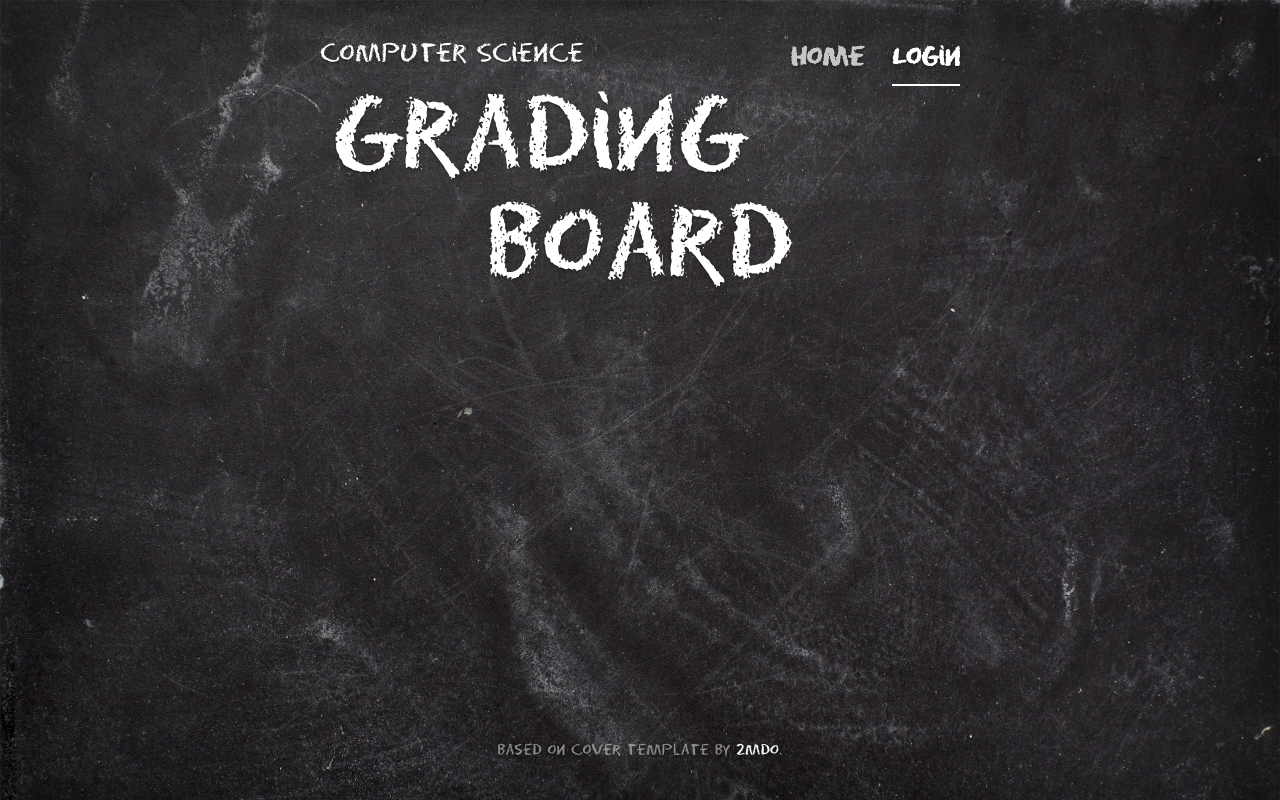
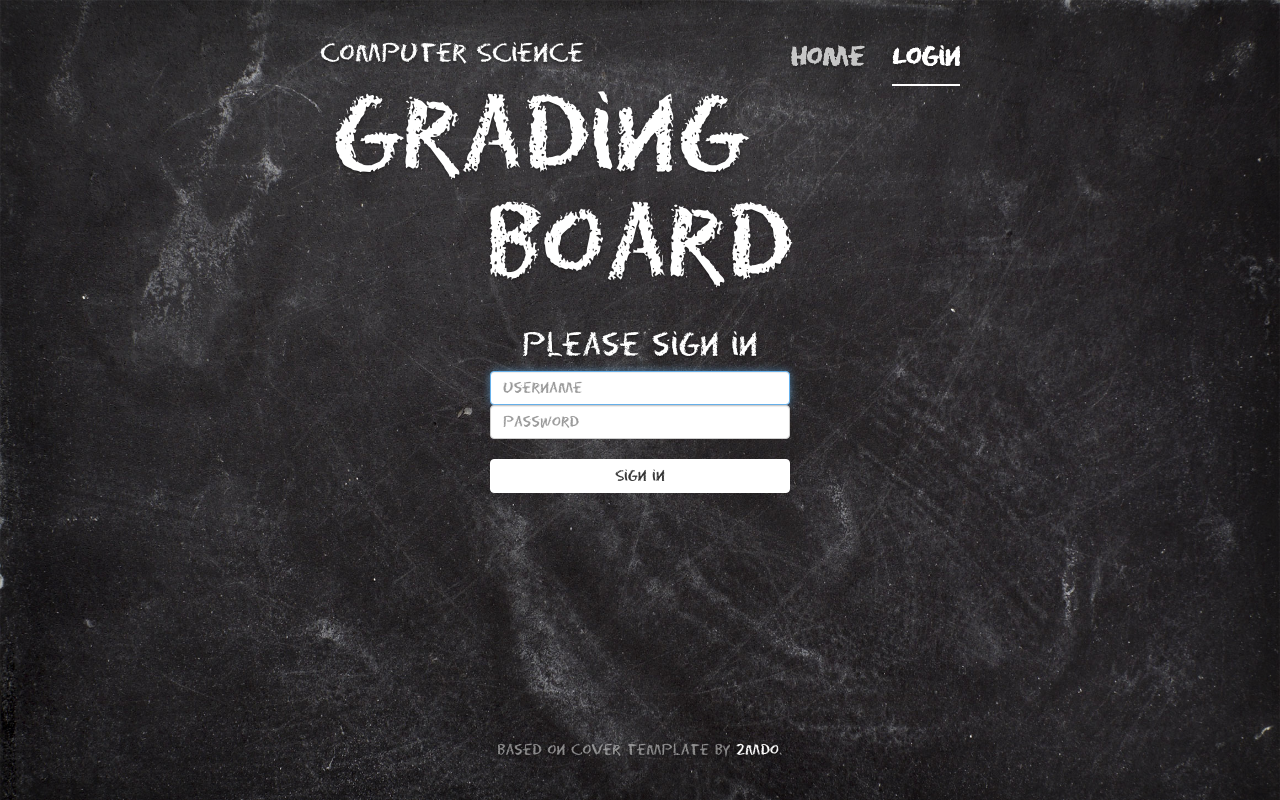
Before and after one commit to jhector/grading-board, a PHP site: template skeleton/login.twig in a window 1280 px wide. Run offline with PHP 8.4, Linux system fonts and the light colour scheme; the template is opened without the code that fills it, so the values that code supplies are empty; some libraries are stand-ins or nearby versions.

Commit message:
Add login form

```diff
--- a/skeleton/login.twig
+++ b/skeleton/login.twig
@@ -2,4 +2,15 @@
 {% set active_page = "login" %}
 
 {% block content %}
+<div style="width: 300px; margin: 0 auto;">
+<form class="form-signin" action="/stealth/" method="POST">
+  <h2 class="form-signin-heading">Please sign in</h2>
+  <input name="username" class="form-control" placeholder="Username" required autofocus />
+  <input type="password" name="password" class="form-control" placeholder="Password" required />
+  <div style="height: 20px;"></div>
+  <button class="btn btn-default btn-block" type="submit">Sign in</button>
+  <input type="hidden" name="site" value="{{ active_page }}" />
+  <input type="hidden" name="action" value="login" />
+</form>
+</div>
 {% endblock %}
```
